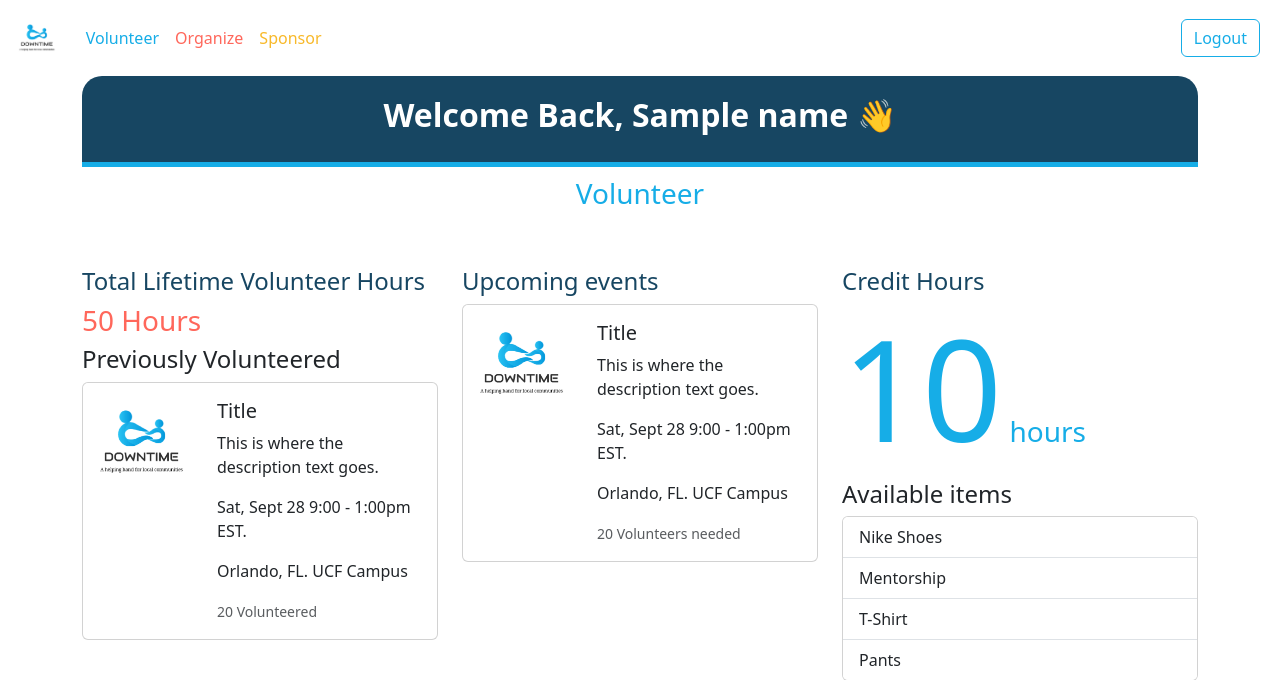
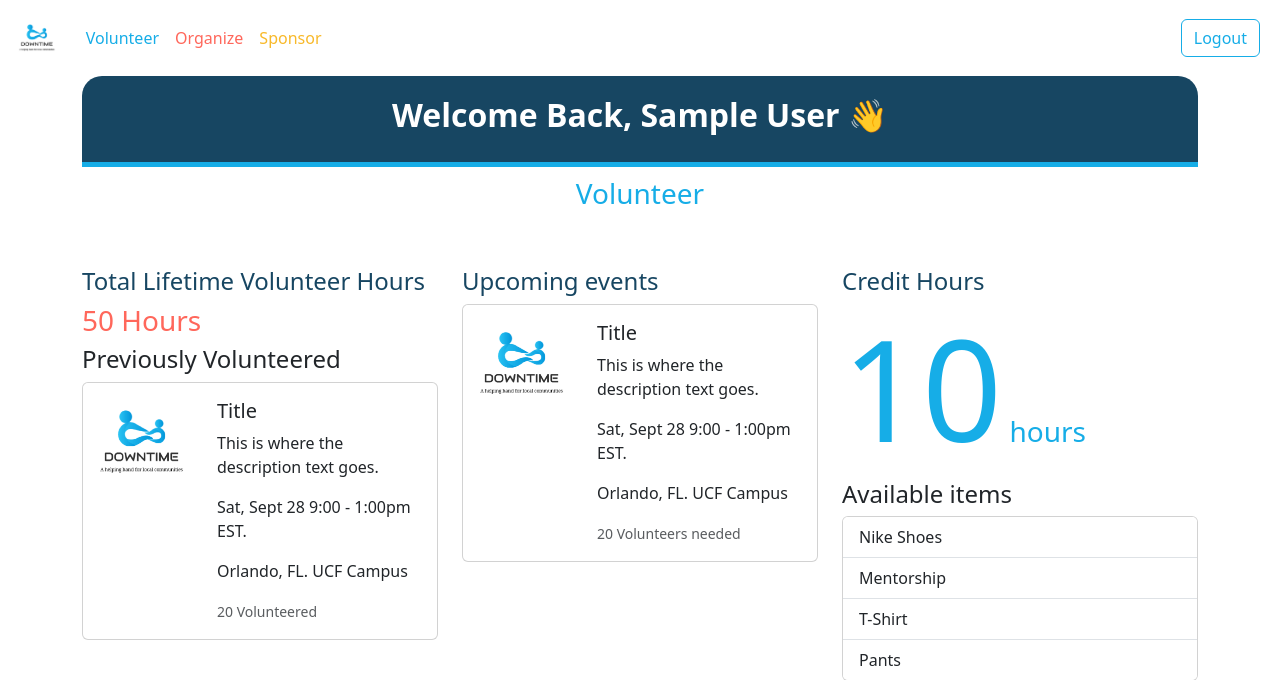
Before and after one commit to chisafukutome/volunteer-app, a Flask app: template website/templates/volunteers.html in a window 1280 px wide. Shown: the top 680 px of the page. Run offline with Flask 3, Linux system fonts and the light colour scheme; tables that the repository leaves empty hold one stand-in row (values such as "Sample post"); the template is opened without the code that fills it: values that come from a table or form of the project are taken from there, most other values are stand-ins (such as "Sample title", 1, 10 or a date in 2020).

Commit message:
Small fixes

```diff
--- a/website/templates/home.html
+++ b/website/templates/home.html
@@ -4,6 +4,10 @@ center; } .section { padding: 3%; } .join-host .col-4 { margin-top: 2%; text-ali
   h1,
   h4 {
     color: #174662;
+  }
+
+  button.btn-outline-secondary:hover {
+  color: #ff675b; border-color: #ff675b;
   }
 </style>
 <!--Navbar Start-->
@@ -79,7 +83,7 @@ center; } .section { padding: 3%; } .join-host .col-4 { margin-top: 2%; text-ali
       <h5 style="color: #ff675b">The helping hand for local communities</h5>
       <p>
         At downtime, we create a platform to help improve local communities by
-        providing opportunitiesfor both individuals looking to volunteer and
+        providing opportunities for both individuals looking to volunteer and
         organizations that are looking to host volunteering events.
       </p>
     </div>
--- a/website/templates/volunteers.html
+++ b/website/templates/volunteers.html
@@ -86,7 +86,7 @@
     <div class="container">
         <div class="header">
         <div style="color: white; margin-bottom: 10px; width: 100%; height: min-content; padding: 20px 0px; background-color: rgb(23, 70, 98); border-radius: 20px 20px 0px 0px; border-bottom: 5px solid #16ade7;">
-          <h2 style="text-align: center; font-weight: 700; color: white;">Welcome Back, {{ name }} 👋</h2>
+          <h2 style="text-align: center; font-weight: 700; color: white;">Welcome Back, {{ user.name.title() }} 👋</h2>
         </div>
 
       <h3 style="color: #16ade7 ;">Volunteer</h3>
```
